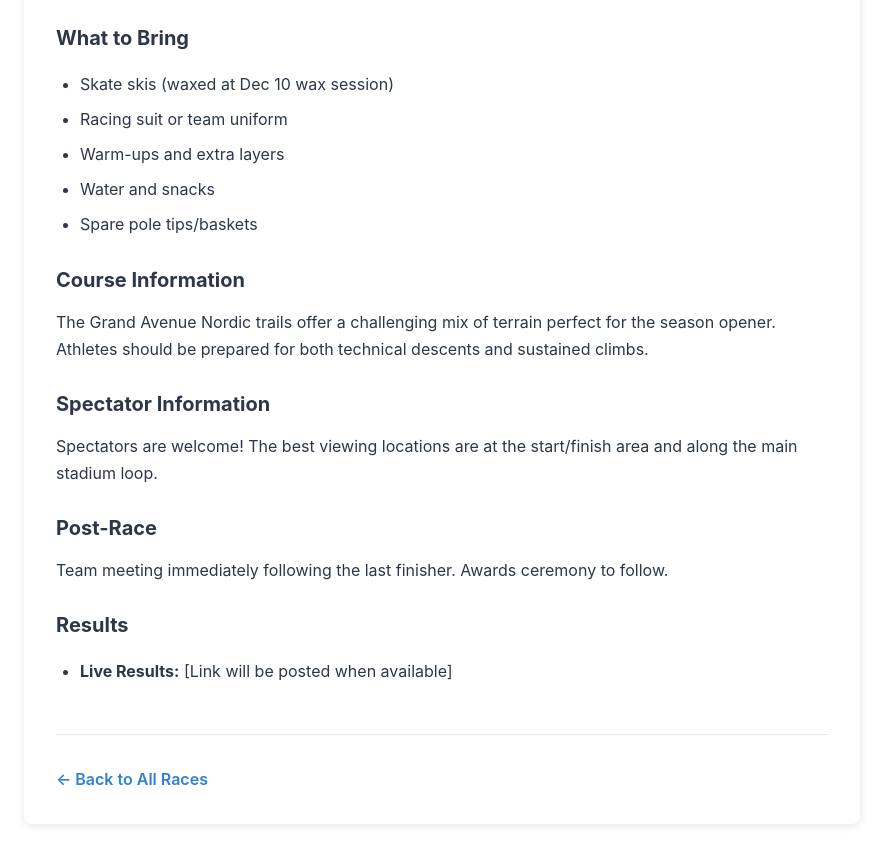
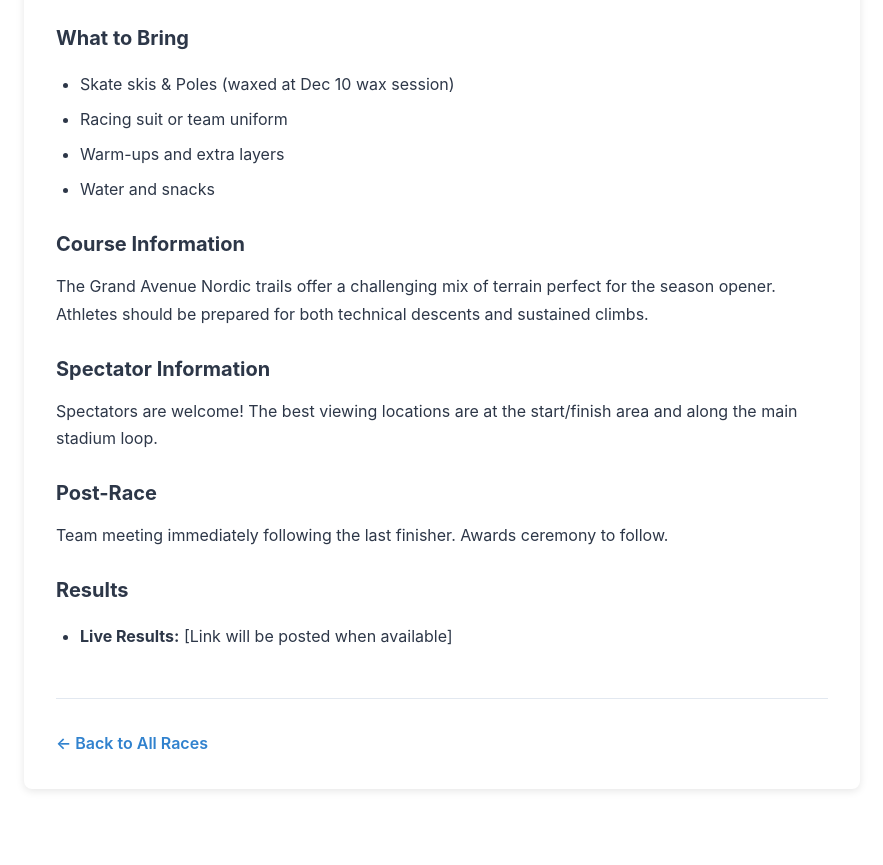
Before and after one commit to jimbike/rapidsnordic, an Astro site in the folder rapidsnordic-astro/: page /races/2025-12-11-proctor-invite in a window 1280 px wide. Shown: the part 1222-2087 px from the top of the page, without its empty margins (198-1081 px from the left). Built offline with nearby package versions, Linux system fonts and the light colour scheme; Astro itself is replaced by a stand-in of ours.

Commit message:
MacBook-Pro-3.local 2025-11-23:8:57:9

```diff
--- a/rapidsnordic-astro/src/content/races/2025-12-11-proctor-invite.md
+++ b/rapidsnordic-astro/src/content/races/2025-12-11-proctor-invite.md
@@ -29,11 +29,11 @@ The Proctor Invite marks our first race of the season. This will be a skate tech
 - **Race Start:** 11:00 AM
 
 ### What to Bring
-- Skate skis (waxed at Dec 10 wax session)
+- Skate skis & Poles (waxed at Dec 10 wax session)
 - Racing suit or team uniform
 - Warm-ups and extra layers
 - Water and snacks
-- Spare pole tips/baskets
+
 
 ### Course Information
 The Grand Avenue Nordic trails offer a challenging mix of terrain perfect for the season opener. Athletes should be prepared for both technical descents and sustained climbs.
```
